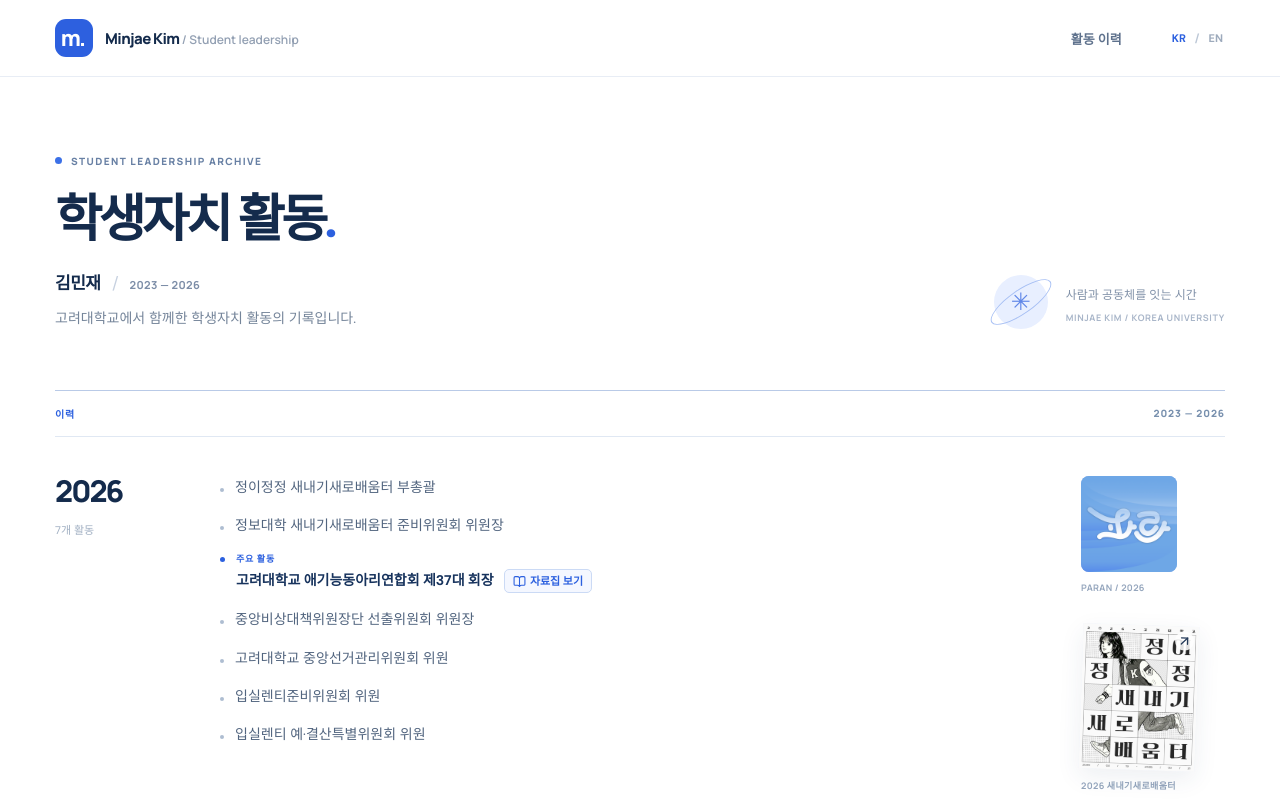
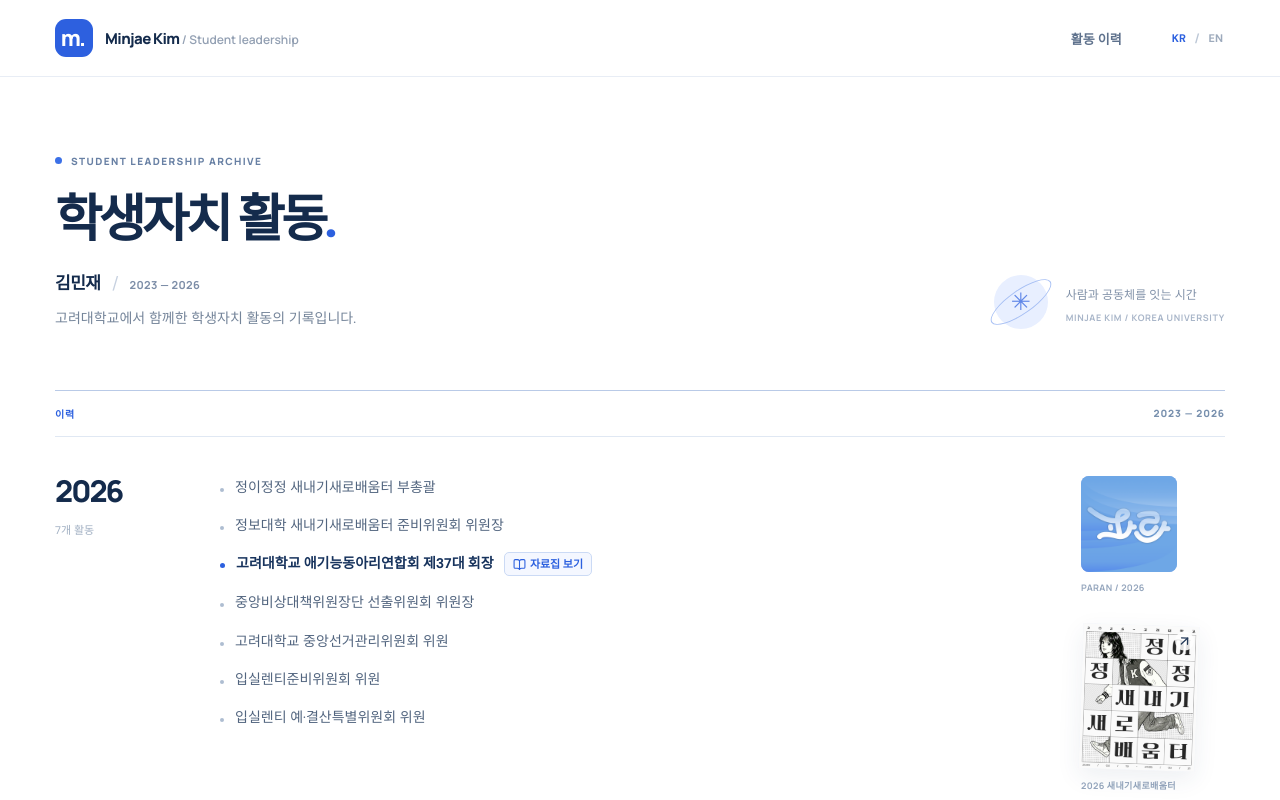
Before and after one commit to kmj200392/student-council, a Next.js app: page / in a window 1280 px wide. Shown: the top 800 px of the page. Built offline with nearby package versions, Linux system fonts and the light colour scheme.

Commit message:
Update Site source

```diff
--- a/app/page.js
+++ b/app/page.js
@@ -5,8 +5,8 @@
 import PdfViewer from './pdf-viewer';
 
 const copy = {
- ko: {nav:['활동 이력','정책자료집'],label:'STUDENT LEADERSHIP ARCHIVE',title:'학생자치 활동',name:'김민재',sub:'고려대학교에서 함께한 학생자치 활동의 기록입니다.',summary:'사람과 공동체를 잇는 시간',period:'2023 — 2026',index:'이력',roles:'개 활동',highlight:'주요 활동',art2026:'애기능동아리연합회',art2025:'정보대학 학생회',orientation:'2026 새내기새로배움터',inthon:'2025 InThon',canvas:'정보대학 학생회 Canvas',viewPoster:'포스터 크게 보기',viewCover:'표지 크게 보기',policyTitle:'정책자료집',policySub:'각 선거운동본부에서 발행한 정책자료집을 열어볼 수 있습니다.',policyLink:'자료집 보기',policyNote:'PDF · 원문',close:'닫기',footer:'학생자치 활동의 기록',back:'개인 홈페이지',modal:'자료집 미리보기',external:'새 창에서 열기'},
- en: {nav:['Experience','Policy books'],label:'STUDENT LEADERSHIP ARCHIVE',title:'Student leadership',name:'Minjae Kim',sub:'A record of student leadership and service at Korea University.',summary:'Connecting people and communities',period:'2023 — 2026',index:'EXPERIENCE',roles:' roles',highlight:'LEADERSHIP',art2026:'Aegineung Club Association',art2025:'College of Informatics Student Council',orientation:'2026 Freshman Orientation',inthon:'2025 InThon',canvas:'College of Informatics Student Council Canvas',viewPoster:'View poster',viewCover:'View cover',policyTitle:'Policy books',policySub:'Read the original policy books from each election campaign.',policyLink:'Read the policy book',policyNote:'PDF · Korean original',close:'Close',footer:'A STUDENT LEADERSHIP ARCHIVE',back:'Personal homepage',modal:'Policy book preview',external:'Open in a new tab'},
+ ko: {nav:['활동 이력','정책자료집'],label:'STUDENT LEADERSHIP ARCHIVE',title:'학생자치 활동',name:'김민재',sub:'고려대학교에서 함께한 학생자치 활동의 기록입니다.',summary:'사람과 공동체를 잇는 시간',period:'2023 — 2026',index:'이력',roles:'개 활동',art2026:'애기능동아리연합회',art2025:'정보대학 학생회',orientation:'2026 새내기새로배움터',inthon:'2025 InThon',canvas:'정보대학 학생회 Canvas',viewPoster:'포스터 크게 보기',viewCover:'표지 크게 보기',policyTitle:'정책자료집',policySub:'각 선거운동본부에서 발행한 정책자료집을 열어볼 수 있습니다.',policyLink:'자료집 보기',policyNote:'PDF · 원문',close:'닫기',footer:'학생자치 활동의 기록',back:'개인 홈페이지',modal:'자료집 미리보기',external:'새 창에서 열기'},
+ en: {nav:['Experience','Policy books'],label:'STUDENT LEADERSHIP ARCHIVE',title:'Student leadership',name:'Minjae Kim',sub:'A record of student leadership and service at Korea University.',summary:'Connecting people and communities',period:'2023 — 2026',index:'EXPERIENCE',roles:' roles',art2026:'Aegineung Club Association',art2025:'College of Informatics Student Council',orientation:'2026 Freshman Orientation',inthon:'2025 InThon',canvas:'College of Informatics Student Council Canvas',viewPoster:'View poster',viewCover:'View cover',policyTitle:'Policy books',policySub:'Read the original policy books from each election campaign.',policyLink:'Read the policy book',policyNote:'PDF · Korean original',close:'Close',footer:'A STUDENT LEADERSHIP ARCHIVE',back:'Personal homepage',modal:'Policy book preview',external:'Open in a new tab'},
 };
 const docsByRole = {
  '고려대학교 애기능동아리연합회 제37대 회장': {name:'파란',file:'paran-policy.pdf'},
@@ -29,7 +29,7 @@
  return <>
  <header className="header"><div className="nav-wrap"><a className="brand" href="#top" aria-label="Minjae Kim home"><span className="brand-mark">m.</span><span>Minjae Kim<span className="brand-sub"> / Student leadership</span></span></a><nav aria-label={lang==='ko'?'주 메뉴':'Main navigation'}><a href="#experience">{t.nav[0]}</a></nav><div className="language" aria-label="Language"><button className={lang==='ko'?'active':''} onClick={()=>setLang('ko')} aria-pressed={lang==='ko'}>KR</button><span>/</span><button className={lang==='en'?'active':''} onClick={()=>setLang('en')} aria-pressed={lang==='en'}>EN</button></div></div></header>
  <main className="wrap" id="top"><section className="intro"><div><p className="eyebrow"><span className="dot"/>{t.label}</p><h1>{t.title}<span>.</span></h1><p className="intro-name">{t.name} <span>/</span> <small>{t.period}</small></p><p className="intro-copy">{t.sub}</p></div><div className="intro-side"><div className="intro-ornament" aria-hidden="true"><span>✳</span><i/></div><p>{t.summary}<br/><span>MINJAE KIM / KOREA UNIVERSITY</span></p></div></section>
- <section className="experience" id="experience"><div className="section-label"><span>{t.index}</span><span>2023 — 2026</span></div><div className="timeline">{experience.map(group=><article className="year-row" id={'year-'+group.year} key={group.year}><div className="year"><h2>{group.year}</h2><span>{group.roles.length}{t.roles}</span></div><ul className="roles">{group.roles.map((role,i)=><li key={i} className={role[2]?'featured-role':''}><span className="role-bullet"/><div>{role[2]&&<span className="role-label">{t.highlight}</span>}<span className="role-content">{role[lang==='ko'?0:1]}{docsByRole[role[0]]&&<> <button className="policy-inline" onClick={()=>setDoc(docsByRole[role[0]])} aria-label={`${docsByRole[role[0]].name} ${t.policyLink}`}><BookOpen size={13} aria-hidden="true"/> {t.policyLink}</button></>}</span></div></li>)}</ul><YearArt year={group.year} t={t} lang={lang}/></article>)}</div></section>
+ <section className="experience" id="experience"><div className="section-label"><span>{t.index}</span><span>2023 — 2026</span></div><div className="timeline">{experience.map(group=><article className="year-row" id={'year-'+group.year} key={group.year}><div className="year"><h2>{group.year}</h2><span>{group.roles.length}{t.roles}</span></div><ul className="roles">{group.roles.map((role,i)=><li key={i} className={role[2]?'featured-role':''}><span className="role-bullet"/><div><span className="role-content">{role[lang==='ko'?0:1]}{docsByRole[role[0]]&&<> <button className="policy-inline" onClick={()=>setDoc(docsByRole[role[0]])} aria-label={`${docsByRole[role[0]].name} ${t.policyLink}`}><BookOpen size={13} aria-hidden="true"/> {t.policyLink}</button></>}</span></div></li>)}</ul><YearArt year={group.year} t={t} lang={lang}/></article>)}</div></section>
  </main>
  <footer className="footer wrap"><div><span className="brand-mark">m.</span><div><strong>Minjae Kim</strong><small>{t.footer}</small></div></div><a href="https://minjaek.im/">{t.back} <ArrowUpRight size={16}/></a></footer>
  {doc&&<div className="modal-backdrop" onClick={closeDoc}><div className="modal" role="dialog" aria-modal="true" aria-label={`${doc.name} ${t.modal}`} onClick={e=>e.stopPropagation()}><div className="modal-bar"><strong>{doc.name} / {t.modal}</strong><div>{(doc.file!=='paran-policy.pdf'||blobUrl)&&<a href={doc.file==='paran-policy.pdf'?blobUrl:'/assets/'+doc.file} target="_blank" rel="noreferrer">{t.external} <ArrowUpRight size={15}/></a>}<button onClick={closeDoc} aria-label={t.close}><X size={21}/></button></div></div><PdfViewer file={doc.file} lang={lang} onBlobUrl={setBlobUrl}/>{(doc.file!=='paran-policy.pdf'||blobUrl)&&<p className="modal-fallback"><a href={doc.file==='paran-policy.pdf'?blobUrl:'/assets/'+doc.file} target="_blank" rel="noreferrer">{t.external} ↗</a></p>}</div></div>}
```
Also changed, not shown: app/globals.css.
